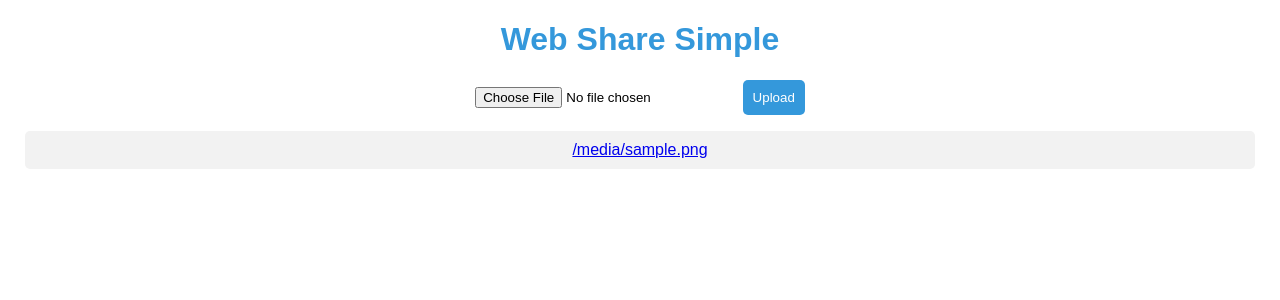
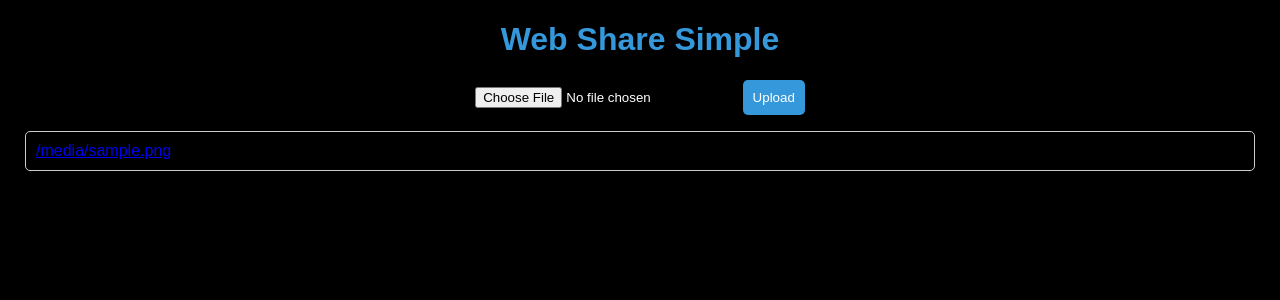
Before and after one commit to fjrhub/SimpleLocalNetwork, a Flask app: template templates/index.html in a window 1280 px wide. Shown: the top 300 px of the page. Run offline with Flask 3, Linux system fonts and the light colour scheme; the template is opened without the code that fills it: most values are stand-ins (such as "Sample title", 1, 10 or a date in 2020); some libraries are stand-ins or nearby versions.

Commit message:
ShareLocalV1.5

```diff
--- /dev/null
+++ b/static/index.css
@@ -0,0 +1,50 @@
+body {
+    font-family: 'Arial', sans-serif;
+    margin: 20px;
+    text-align: center;
+    background-color: black;
+    color: white;
+}
+
+h1 {
+    color: #3498db;
+}
+
+ul {
+    list-style-type: none;
+    padding: 0;
+    text-align: left;
+}
+
+li {
+    border: 1px solid #ccc;
+    margin: 5px;
+    padding: 10px;
+    /* background-color: #2d2121; */
+    border-radius: 5px;
+}
+
+form {
+    margin-top: 20px;
+}
+
+input[type="file"] {
+    margin-right: 10px;
+}
+
+button {
+    padding: 10px;
+    background-color: #3498db;
+    color: #fff;
+    border: none;
+    border-radius: 5px;
+    cursor: pointer;
+}
+
+#files {
+    right: auto;
+}
+
+#file {
+    right: auto;
+}
--- a/templates/index.html
+++ b/templates/index.html
@@ -3,47 +3,8 @@
 <head>
     <meta charset="UTF-8">
     <meta name="viewport" content="width=device-width, initial-scale=1.0">
+    <link rel="stylesheet" href="../static/index.css">
     <title>Web Share Simple</title>
-    <style>
-        body {
-            font-family: 'Arial', sans-serif;
-            margin: 20px;
-            text-align: center;
-        }
-
-        h1 {
-            color: #3498db;
-        }
-
-        ul {
-            list-style-type: none;
-            padding: 0;
-        }
-
-        li {
-            margin: 5px;
-            padding: 10px;
-            background-color: #f2f2f2;
-            border-radius: 5px;
-        }
-
-        form {
-            margin-top: 20px;
-        }
-
-        input[type="file"] {
-            margin-right: 10px;
-        }
-
-        button {
-            padding: 10px;
-            background-color: #3498db;
-            color: #fff;
-            border: none;
-            border-radius: 5px;
-            cursor: pointer;
-        }
-    </style>
 </head>
 <body>
     <h1>Web Share Simple</h1>
@@ -55,7 +16,7 @@
 
     <ul id="files">
         {% for file in files %}
-            <li><a href="{{ url_for('uploaded_file', filename=file) }}" target="_blank">{{ file }}</a></li>
+            <li><a href="{{ url_for('uploaded_file', filename=file) }}" id="data" target="_blank">{{ file }}</a></li>
         {% endfor %}
     </ul>
 
```
